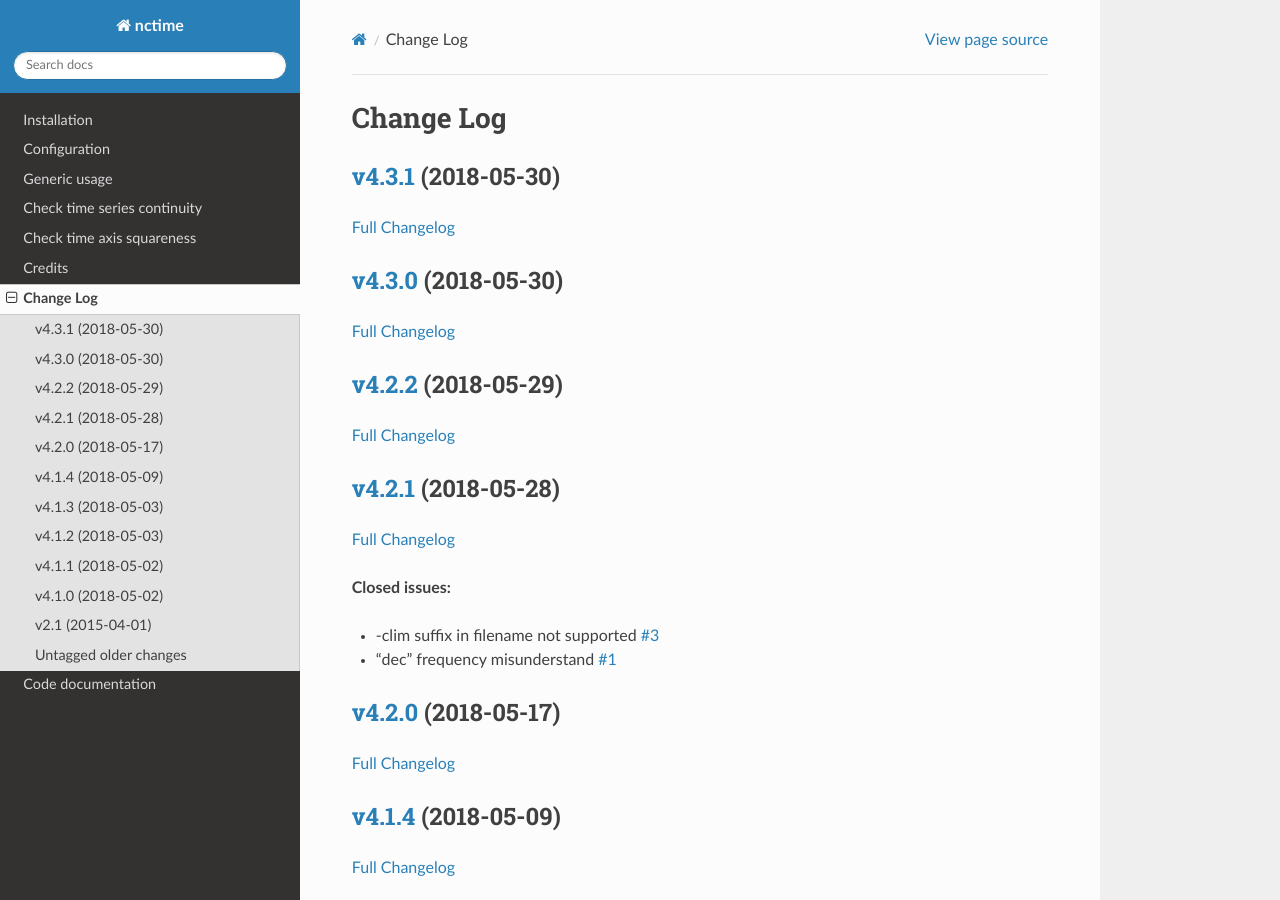
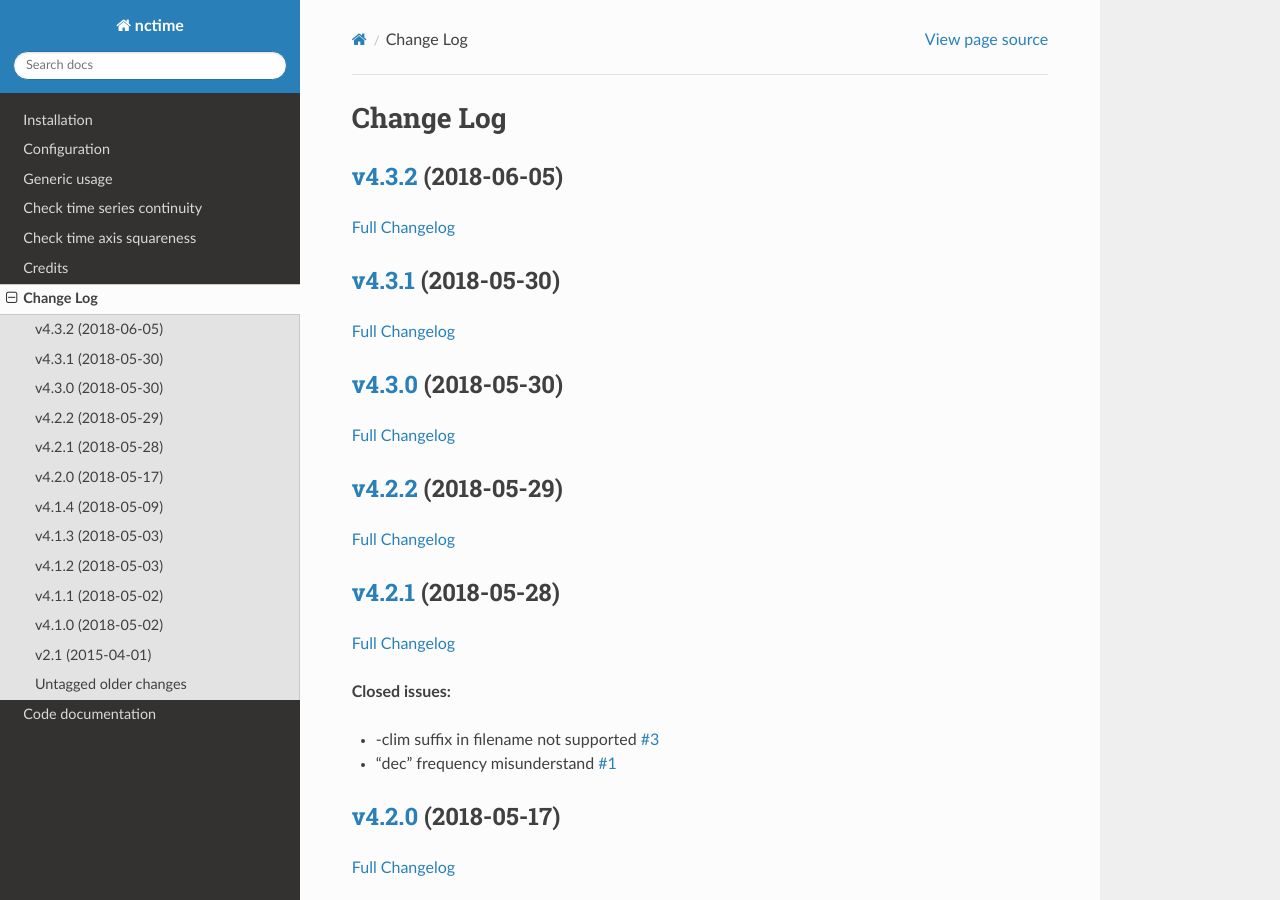
Before and after one commit to ESPRI-Mod/nctime, a Sphinx documentation site: the page built from docs/log.rst, in a window 1280 px wide and 900 px high. Built offline with Sphinx 7.4.7 and the Read the Docs theme 2.0.0, drawn with Linux system fonts in a browser that asks for light colours; pages that are not in the unit, such as notebooks, are missing from menus; the version number could not be read and is left out.

Commit message:
Log update

```diff
--- a/docs/log.rst
+++ b/docs/log.rst
@@ -3,6 +3,12 @@
 
 Change Log
 ==========
+
+`v4.3.2 <https://github.com/Prodiguer/nctime/tree/v4.3.2>`__ (2018-06-05)
+-------------------------------------------------------------------------
+
+`Full
+Changelog <https://github.com/Prodiguer/nctime/compare/v4.3.1...v4.3.2>`__
 
 `v4.3.1 <https://github.com/Prodiguer/nctime/tree/v4.3.1>`__ (2018-05-30)
 -------------------------------------------------------------------------
```
